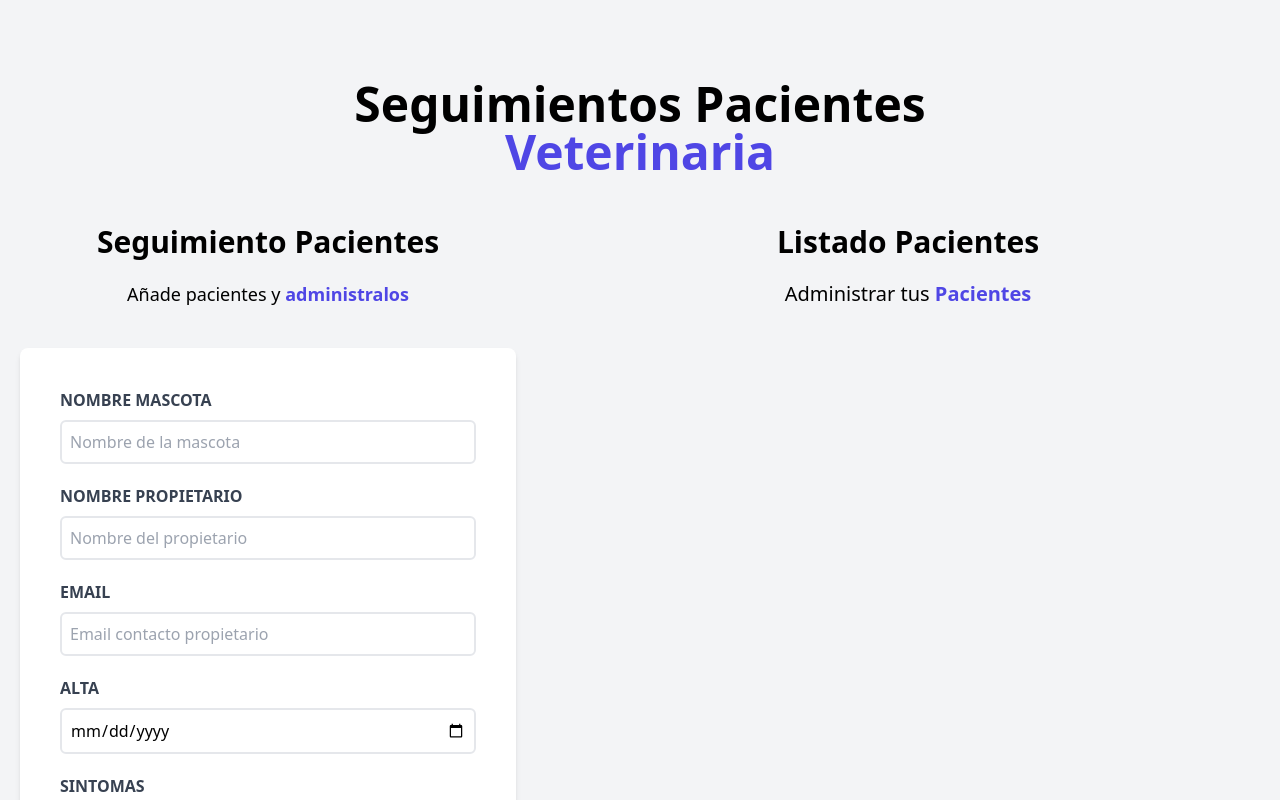
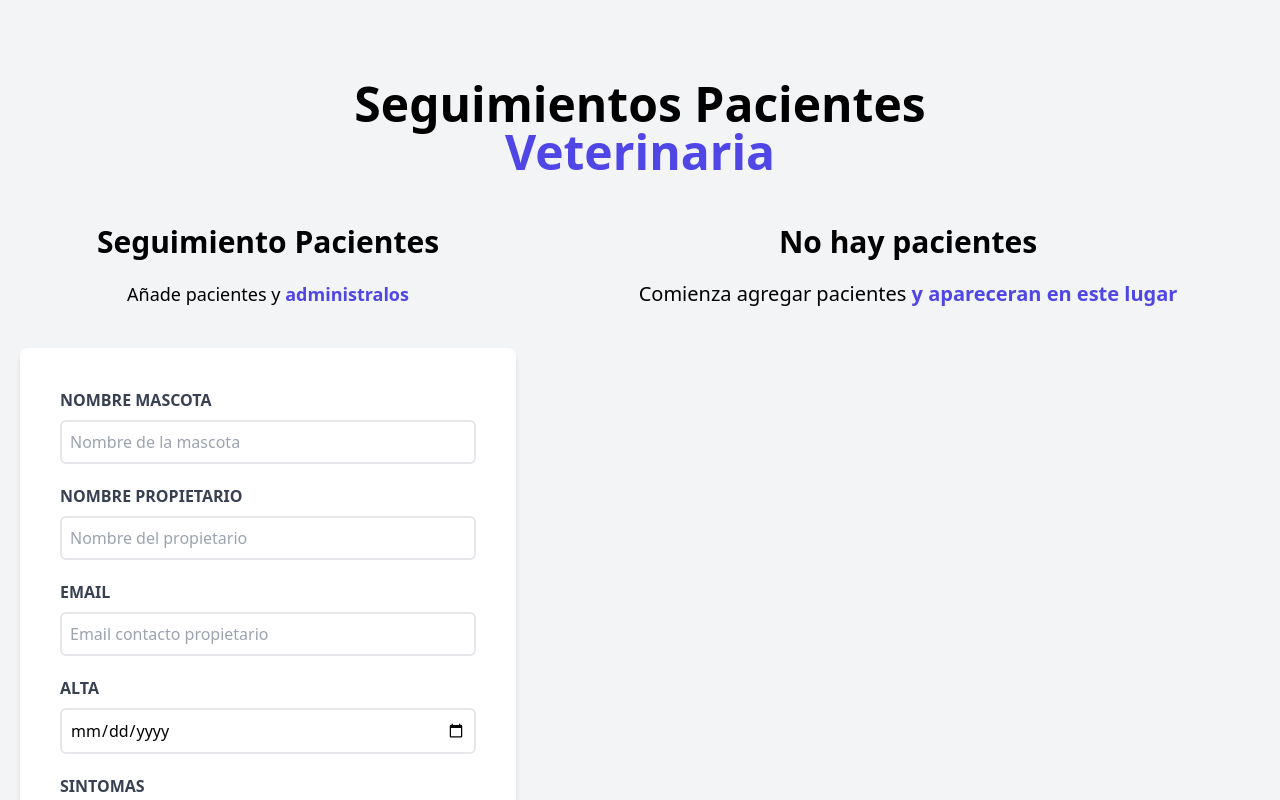
Before and after one commit to franklinserif/citas-react, a React (Vite) app: page / in a window 1280 px wide. Shown: the top 800 px of the page. Built offline with nearby package versions, Linux system fonts and the light colour scheme.

Commit message:
Show message for empty patientList state

```diff
--- a/src/Helpers/GenerateId.js
+++ b/src/Helpers/GenerateId.js
@@ -1,3 +1,3 @@
 export default function generateId() {
-  return Math.random().toString(36).substring(2) + Date.now().substring(36);
+  return Math.random().toString(36).substring(2) + Date.now();
 }
--- a/src/components/PatientList.jsx
+++ b/src/components/PatientList.jsx
@@ -4,6 +4,8 @@ import Patient from './Patient';
 const PatientList = ({ patients }) => {
   return (
     <div className="md:w-1/2 lg:w-3/5 md:h-screen overflow-y-scroll">
+      {patients && patients.length !== 0 ? (
+        <>
           <h2 className="font-black text-3xl text-center">Listado Pacientes</h2>
           <p className="text-xl mt-5 mb-10 text-center">
             Administrar tus
@@ -12,12 +14,30 @@ const PatientList = ({ patients }) => {
           {patients.map((patient) => (
             <Patient patient={patient} key={patient.id} />
           ))}
+        </>
+      ) : (
+        <>
+          <h2 className="font-black text-3xl text-center">No hay pacientes</h2>
+          <p className="text-xl mt-5 mb-10 text-center">
+            Comienza agregar pacientes
+            <span className="text-indigo-600 font-bold"> y apareceran en este lugar</span>
+          </p>
+        </>
+      )}
     </div>
   );
 };
 
 PatientList.propTypes = {
-  patients: PropTypes.node.isRequired,
+  patients: PropTypes.arrayOf(
+    PropTypes.shape({
+      name: PropTypes.string.isRequired,
+      owner: PropTypes.string.isRequired,
+      email: PropTypes.string.isRequired,
+      discharged: PropTypes.string.isRequired,
+      symptom: PropTypes.string.isRequired,
+    }).isRequired
+  ).isRequired,
 };
 
 export default PatientList;
```
Lines whose indentation alone changed are shown as unchanged.
